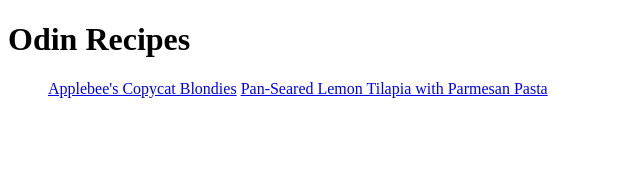
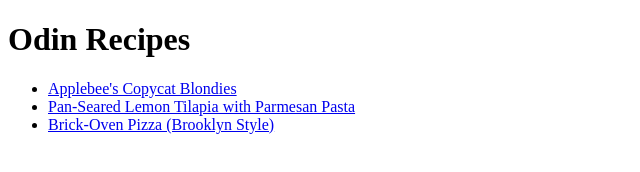
Before and after one commit to BadgerInATrenchcoat/odin-recipes, a plain HTML site: page index.html in a window 1280 px wide. Shown: the whole page, without its empty margins (0-640 px from the left). Drawn offline with Linux system fonts and the light colour scheme.

Commit message:
Fix recipes not being list items

```diff
--- a/index.html
+++ b/index.html
@@ -7,9 +7,9 @@
     <body>
         <h1>Odin Recipes</h1>
         <ul>
-            <a href="/recipes/blondies.html">Applebee's Copycat Blondies</a>
-            <a href="/recipes/tilapia.html">Pan-Seared Lemon Tilapia with Parmesan Pasta</a>
-            <a href=""></a>
+            <li><a href="/recipes/blondies.html">Applebee's Copycat Blondies</a></li>
+            <li><a href="/recipes/tilapia.html">Pan-Seared Lemon Tilapia with Parmesan Pasta</a></li>
+            <li><a href="/recipes/pizza.html">Brick-Oven Pizza (Brooklyn Style)</a></li>
         </ul>
     </body>
 </html>
```
